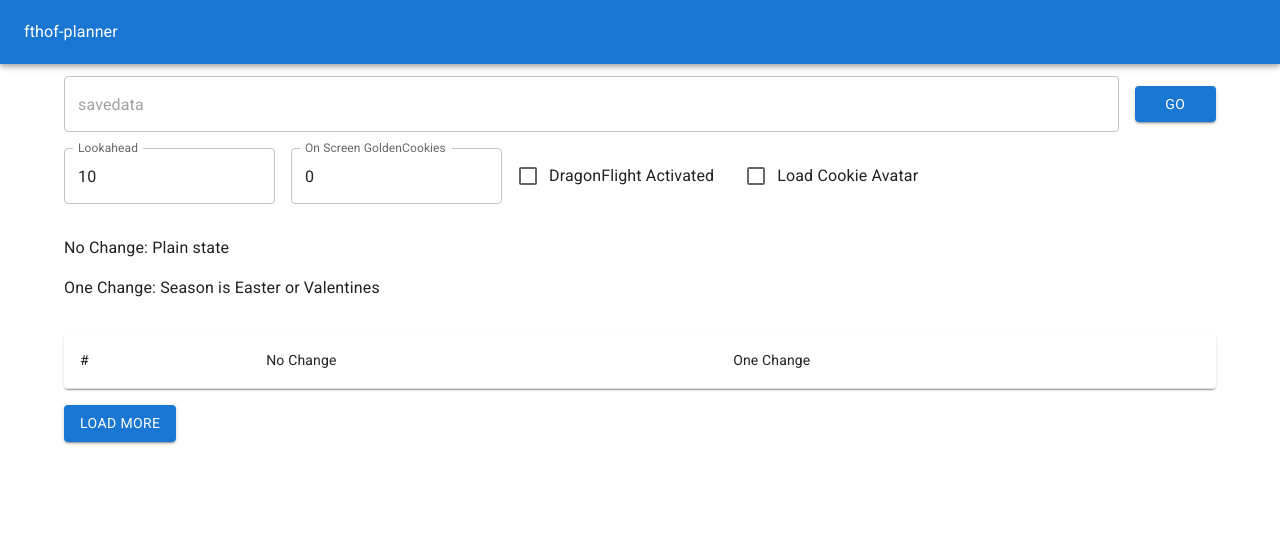
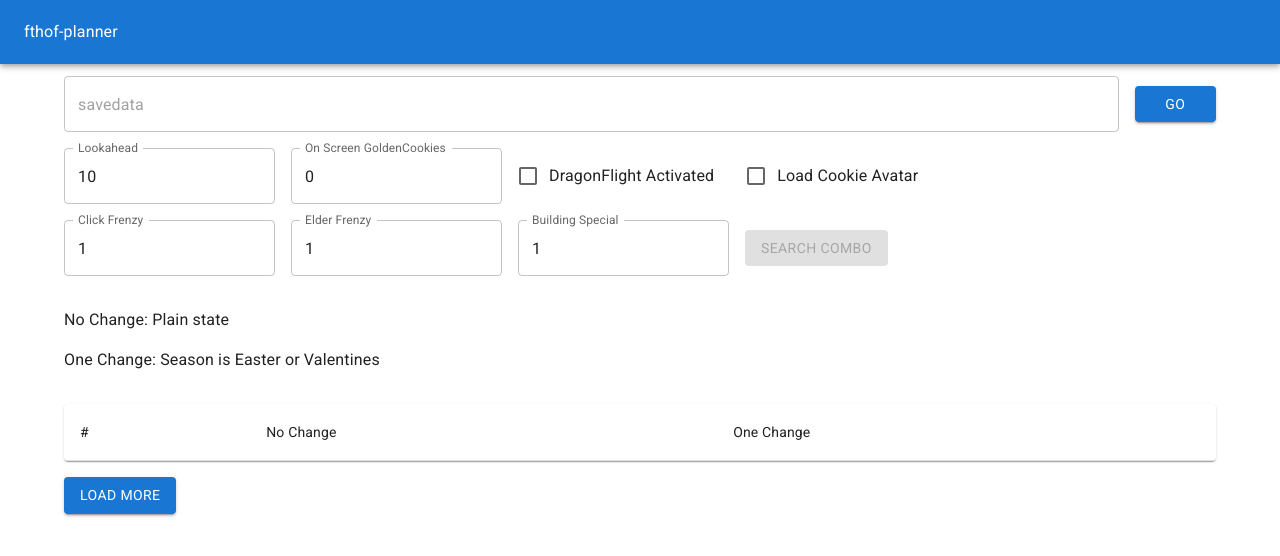
Before and after one commit to naari3/fthof-planner, a Next.js app: page / in a window 1280 px wide. Shown: the top 556 px of the page. Built offline with nearby package versions, Linux system fonts and the light colour scheme.

Commit message:
Implement ComboSearcher

```diff
--- /dev/null
+++ b/components/ComboSearcher.tsx
@@ -0,0 +1,233 @@
+import {
+  Grid,
+  Button,
+  TableContainer,
+  Paper,
+  Table,
+  TableHead,
+  TableRow,
+  TableCell,
+  TableBody,
+  TextField,
+} from "@mui/material";
+import { useEffect, useState } from "react";
+import ElderPredictor, { Step } from "../lib/ElderPredictor";
+
+import GoldenCookieCell from "./GoldenCookieCell";
+
+const zip3 = <T, U, V>(arrays: [T[], U[], V[]]): [T, U, V][] => {
+  const len = arrays[0].length;
+  const toReturn: [T, U, V][] = new Array(len);
+  for (let i = 0; i < len; i++) {
+    toReturn[i] = [arrays[0][i], arrays[1][i], arrays[2][i]];
+  }
+  return toReturn;
+};
+
+type Props = {
+  seed: string;
+  spellsCast: number;
+  spellsCastTotal: number;
+  loadAvatar: boolean;
+};
+
+export default function ComboSearcher({
+  seed,
+  spellsCast,
+  spellsCastTotal,
+  loadAvatar,
+}: Props) {
+  const [calculating, setCalculating] = useState(false);
+  const [notFound, setNotFound] = useState(false);
+  const [resultStep, setResultStep] = useState<Step>();
+  const [spellOffset, setSpellOffset] = useState(0);
+
+  const [clickFrenzy, setClickFrenzy] = useState(1);
+  const [elderFrenzy, setElderFrenzy] = useState(1);
+  const [buildingSpecial, setBuildingSpecial] = useState(1);
+
+  const doCalc = () => {
+    setResultStep(null);
+    setNotFound(false);
+    setCalculating(true);
+  };
+
+  useEffect(() => {
+    if (!calculating) return;
+
+    const f = async () => {
+      const elderPredictor = new ElderPredictor({
+        seed,
+        spells: spellsCastTotal + 1,
+        dragonFlight: false,
+      });
+      let count = 0;
+      let found = false;
+      for (const steps of elderPredictor) {
+        count += 1;
+        for (const step of steps) {
+          const gcs = step.goldenCookies;
+          if (
+            gcs.filter((gc) => gc.force === "Elder frenzy").length ===
+              elderFrenzy &&
+            gcs.filter((gc) => gc.force === "Click Frenzy").length ===
+              clickFrenzy &&
+            gcs.filter((gc) => gc.force === "Building Special").length ===
+              buildingSpecial
+          ) {
+            console.log(`found in ${count}`);
+            console.log(step);
+            found = true;
+            setResultStep(step);
+            setSpellOffset(count);
+            break;
+          }
+        }
+        if (found) break;
+
+        if (count % 500 === 0) console.log(count);
+        if (count > 5000) {
+          console.log("not found in 5000 steps");
+          setNotFound(true);
+          break;
+        }
+      }
+
+      setCalculating(false);
+    };
+    f();
+  }, [calculating]);
+
+  return (
+    <>
+      <Grid container spacing={2} alignItems="center">
+        <Grid item>
+          <TextField
+            type="number"
+            variant="outlined"
+            label="Click Frenzy"
+            value={clickFrenzy}
+            InputLabelProps={{
+              shrink: true,
+            }}
+            inputProps={{
+              inputMode: "numeric",
+              pattern: "[0-9]*",
+              min: 0,
+            }}
+            onChange={(e) => {
+              setClickFrenzy(parseInt(e.target.value));
+            }}
+          />
+        </Grid>
+        <Grid item>
+          <TextField
+            type="number"
+            variant="outlined"
+            label="Elder Frenzy"
+            value={elderFrenzy}
+            InputLabelProps={{
+              shrink: true,
+            }}
+            inputProps={{
+              inputMode: "numeric",
+              pattern: "[0-9]*",
+              min: 0,
+            }}
+            onChange={(e) => {
+              setElderFrenzy(parseInt(e.target.value));
+            }}
+          />
+        </Grid>
+        <Grid item>
+          <TextField
+            type="number"
+            variant="outlined"
+            label="Building Special"
+            value={buildingSpecial}
+            InputLabelProps={{
+              shrink: true,
+            }}
+            inputProps={{
+              inputMode: "numeric",
+              pattern: "[0-9]*",
+              min: 0,
+            }}
+            onChange={(e) => {
+              setBuildingSpecial(parseInt(e.target.value));
+            }}
+          />
+        </Grid>
+        <Grid item>
+          <Button
+            onClick={doCalc}
+            variant="contained"
+            color="primary"
+            fullWidth={true}
+            disabled={
+              clickFrenzy + elderFrenzy + buildingSpecial <= 0 ||
+              clickFrenzy + elderFrenzy + buildingSpecial > 4 ||
+              seed === "" ||
+              calculating
+            }
+          >
+            Search Combo
+          </Button>
+          {calculating ? "searching..." : ""}
+        </Grid>
+        <Grid item>
+          {notFound ? "Not Found in 5000 steps. You should re-ascend." : ""}
+        </Grid>
+        {!notFound && resultStep ? (
+          <>
+            <Grid item xs={12}>
+              <TableContainer component={Paper}>
+                <Table>
+                  <TableHead>
+                    <TableRow>
+                      <TableCell>#</TableCell>
+                      <TableCell>Kind</TableCell>
+                      <TableCell>Season</TableCell>
+                      <TableCell>On Screan Cookies</TableCell>
+                    </TableRow>
+                  </TableHead>
+                  <TableBody>
+                    {zip3([
+                      resultStep.goldenCookies,
+                      resultStep.seasons,
+                      resultStep.onScreens,
+                    ]).map(([gc, season, onScrean], i) => {
+                      return (
+                        <TableRow key={i}>
+                          <TableCell key={`${i}_num`}>
+                            {spellsCast + spellOffset + i + 1} (
+                            {spellsCastTotal + spellOffset + i + 1})
+                          </TableCell>
+                          <GoldenCookieCell
+                            gc={gc}
+                            loadAvatar={loadAvatar}
+                            index={`${i}_gc`}
+                            key={`${i}_gc`}
+                            highlight={
+                              gc.force === "Click Frenzy" ||
+                              gc.force === "Building Special" ||
+                              gc.force === "Elder frenzy"
+                            }
+                          />
+                          <TableCell key={`${i}_season`}>{season}</TableCell>
+                          <TableCell key={`${i}_ons`}>{onScrean}</TableCell>
+                        </TableRow>
+                      );
+                    })}
+                  </TableBody>
+                </Table>
+              </TableContainer>
+            </Grid>
+          </>
+        ) : (
+          ""
+        )}
+      </Grid>
+    </>
+  );
+}
--- /dev/null
+++ b/lib/ElderPredictor.ts
@@ -0,0 +1,89 @@
+import { GoldenCookieType } from "./GoldenCookie";
+import { checkCookies } from "../lib/fthofCheck";
+
+export default class ElderPredictor implements IterableIterator<Step[]> {
+  seed: string;
+  spells: number;
+  dragonFlight: boolean;
+
+  private cache: { [key: string]: GoldenCookieType } = {};
+
+  constructor(init?: Partial<ElderPredictor>) {
+    Object.assign(this, init);
+  }
+
+  [Symbol.iterator](): IterableIterator<Step[]> {
+    return this;
+  }
+
+  next(): IteratorResult<Step[]> {
+    const steps = onScreenCookiesSteps.flatMap((onCookies) =>
+      this.generateStepPredict(this.spells, onCookies)
+    );
+    this.spells += 1;
+
+    return {
+      done: false,
+      value: steps,
+    };
+  }
+
+  private generateStepPredict(
+    spells: number,
+    onCookies: [number, number, number, number]
+  ): Step[] {
+    return seasonSteps.flatMap((seasons) =>
+      seasons.map((season) => {
+        return {
+          goldenCookies: onCookies.map((cs, i) => {
+            const key = `${this.seed}:${spells + i}:${cs}:${season}`;
+            const cached = this.cache[key];
+            const gc = cached
+              ? cached
+              : checkCookies({
+                  seed: this.seed,
+                  spells: spells + i,
+                  ascensionMode: 0,
+                  onScreenCookies: cs,
+                  dragonFlight: this.dragonFlight,
+                  season,
+                });
+            if (cached === undefined) this.cache[key] = gc;
+            return gc;
+          }),
+          seasons: seasons.map((v) => (v ? "" : "easter")),
+          onScreens: onCookies,
+        };
+      })
+    );
+  }
+}
+
+const bit_test = (num: number, bit: number) => (num >> bit) % 2 != 0;
+const seasonSteps = [...Array(16).keys()].map((n) => [
+  bit_test(n, 0) ? "" : "easter",
+  bit_test(n, 1) ? "" : "easter",
+  bit_test(n, 2) ? "" : "easter",
+  bit_test(n, 3) ? "" : "easter",
+]);
+const onScreenCookiesSteps: [number, number, number, number][] = [
+  [0, 0, 0, 0],
+  [0, 0, 0, 1],
+  [0, 0, 1, 0],
+  [0, 1, 0, 0],
+  [0, 0, 1, 1],
+  [0, 1, 0, 1],
+  [0, 1, 1, 1],
+  [0, 0, 1, 2],
+  [0, 1, 2, 0],
+  [0, 1, 1, 2],
+  [0, 1, 2, 1],
+  [0, 1, 2, 2],
+  [0, 1, 2, 3],
+];
+
+export type Step = {
+  goldenCookies: GoldenCookieType[];
+  seasons: string[];
+  onScreens: number[];
+};
--- a/pages/index.tsx
+++ b/pages/index.tsx
@@ -18,6 +18,7 @@ import base64 from "base64-js";
 import type { GoldenCookieType } from "../lib/GoldenCookie";
 import GoldenCookieCell from "../components/GoldenCookieCell";
 import Predictor from "../lib/Predictor";
+import ComboSearcher from "../components/ComboSearcher";
 
 export default function Home() {
   const [rawSavedata, setRawSavedata] = useState("");
@@ -28,6 +29,7 @@ export default function Home() {
     [GoldenCookieType, GoldenCookieType][]
   >([]);
   const [lookahead, setLookahead] = useState(10);
+  const [seed, setSeed] = useState("");
   const [spellsCastTotal, setSpellsCastTotal] = useState(0);
   const [spellsCast, setSpellsCast] = useState(0);
   const [onScreenCookies, setOnScreenCookies] = useState(0);
@@ -50,17 +52,18 @@ export default function Home() {
     if (savedata === "") return;
     try {
       const data = savedata.split("|");
-      const seed = data[2].split(";")[4];
+      const _seed = data[2].split(";")[4];
       const ascensionMode = parseInt(data[4].split(";")[29]);
       const _spellsCast = parseInt(data[5].split(";")[7].split(" ")[1]);
       const _spellsCastTotal = parseInt(data[5].split(";")[7].split(" ")[2]);
-      console.log({ data, seed, ascensionMode, _spellsCastTotal });
+      console.log({ data, _seed, ascensionMode, _spellsCastTotal });
 
+      setSeed(_seed);
       setSpellsCast(_spellsCast);
       setSpellsCastTotal(_spellsCastTotal);
 
       const defaultOptions = {
-        seed,
+        seed: _seed,
         onScreenCookies: onScreenCookies || 0,
         ascensionMode,
         dragonFlight: isDragonFlight,
@@ -68,54 +71,11 @@ export default function Home() {
       };
 
       const predictor = new Predictor(defaultOptions);
-      const predictor2 = new Predictor(defaultOptions);
 
       setGoldenCookies(
         new Array(lookahead).fill(null).map(() => predictor.next().value)
       );
 
-      let count = 0;
-      const forset: GoldenCookieType[][] = [];
-      for (const gcs of predictor2) {
-        count += 1;
-
-        forset.push(gcs);
-        if (forset.length > 4) forset.shift();
-
-        const sets: GoldenCookieType[][] = [];
-
-        forset.forEach((pred, i) => {
-          if (i === 0) {
-            // 先頭2つだけ
-            pred.forEach((gc) => {
-              sets.push([gc]);
-            });
-          } else {
-            sets.forEach((set) => {
-              const original = [...set];
-              pred.forEach((gc, j) => {
-                if (j === 0) {
-                  set.push(gc);
-                } else {
-                  sets.push([...original, gc]);
-                }
-              });
-            });
-          }
-        });
-
-        const condition = sets.some(
-          (set) =>
-            set.some((gc) => gc.force === "Elder frenzy") &&
-            set.some((gc) => gc.force === "Click Frenzy") &&
-            set.filter((gc) => gc.force === "Building Special").length === 2
-        );
-
-        if (condition || count > 10000) {
-          console.log(count);
-          break;
-        }
-      }
       setIsError(false);
     } catch (error) {
       console.error(error);
@@ -214,6 +174,15 @@ export default function Home() {
         </Grid>
 
         <Grid item xs={12}>
+          <ComboSearcher
+            seed={seed}
+            spellsCast={spellsCast}
+            spellsCastTotal={spellsCastTotal}
+            loadAvatar={loadAvatar}
+          />
+        </Grid>
+
+        <Grid item xs={12}>
           <p>No Change: Plain state</p>
           <p>One Change: Season is Easter or Valentines</p>
         </Grid>
```
